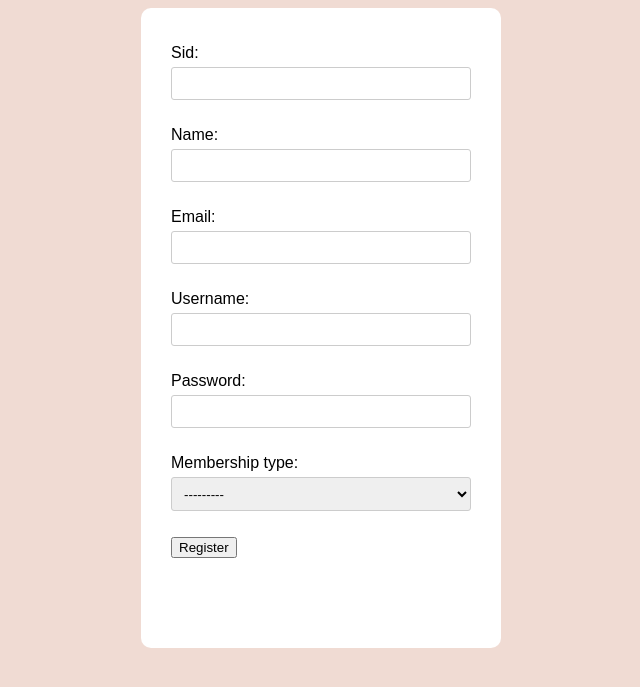
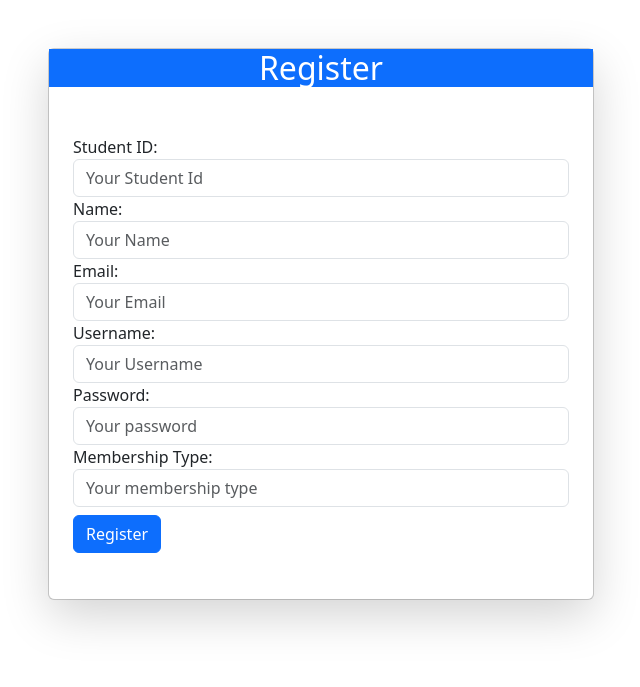
Before and after one commit to jaygabha/SmartE_Learning_Platform, a Django app: page /register/ in a window 1280 px wide. Shown: the top 687 px of the page, without its empty margins (319-959 px from the left). Run offline with Django 4.2, Linux system fonts and the light colour scheme; data comes from the database, SQL or seed files in the repository; both versions use the stored data as it was after the commit; some libraries are stand-ins or nearby versions.

Commit message:
added bootstrap for register and payment page

```diff
--- a/SmartE_app/forms.py
+++ b/SmartE_app/forms.py
@@ -8,19 +8,36 @@ class LoginForm(forms.Form):
     user_type = forms.ChoiceField(choices=(('Student', 'Student'), ('Professor', 'Professor')))
 
 class RegistrationForm(forms.Form):
-    sid = forms.CharField(max_length=10)
-    name = forms.CharField(max_length=100)
-    email = forms.EmailField()
-    username = forms.CharField(max_length=100)
-    password = forms.CharField(widget=forms.PasswordInput)
-    membership_type = forms.ModelChoiceField(queryset=Membership.objects.all())
+    sid = forms.CharField(max_length=10,
+                          widget=forms.TextInput(attrs={'class': 'form-control', 'placeholder': 'Your Student Id'}))
+    name = forms.CharField(max_length=100,
+                           widget=forms.TextInput(attrs={'class': 'form-control', 'placeholder': 'Your Name'}))
+    email = forms.EmailField(widget=forms.EmailInput(attrs={'class': 'form-control', 'placeholder': 'Your Email'}))
+    username = forms.CharField(max_length=100,widget=forms.TextInput(attrs={'class': 'form-control', 'placeholder': 'Your Username'}))
+    password = forms.CharField(widget=forms.PasswordInput(attrs={'class': 'form-control', 'placeholder': 'Your password'}),)
+    membership_type = forms.ModelChoiceField(queryset=Membership.objects.all(),widget=forms.TextInput(attrs={'class': 'form-control', 'placeholder': 'Your membership type'}))
 
 class PaymentForm(forms.Form):
-    membership_type = forms.ModelChoiceField(queryset=Membership.objects.all())
-    name = forms.CharField(max_length=100)
-    cardnumber = forms.CharField(max_length=16)
-    expiry = forms.CharField(max_length=5)
-    cvv = forms.CharField(max_length=4)
+    membership_type = forms.ModelChoiceField(
+        queryset=Membership.objects.all(),
+        widget=forms.Select(attrs={'class': 'form-control'})
+    )
+    name = forms.CharField(
+        max_length=100,
+        widget=forms.TextInput(attrs={'class': 'form-control', 'placeholder': 'Your Name'})
+    )
+    cardnumber = forms.CharField(
+        max_length=16,
+        widget=forms.TextInput(attrs={'class': 'form-control', 'placeholder': 'Card Number'})
+    )
+    expiry = forms.CharField(
+        max_length=5,
+        widget=forms.TextInput(attrs={'class': 'form-control', 'placeholder': 'MM/YY'})
+    )
+    cvv = forms.CharField(
+        max_length=4,
+        widget=forms.TextInput(attrs={'class': 'form-control', 'placeholder': 'CVV'})
+    )
 
 class AddCourseForm(forms.ModelForm):
     class Meta:
--- a/SmartE_app/templates/SmartE_app/login.html
+++ b/SmartE_app/templates/SmartE_app/login.html
@@ -6,12 +6,12 @@
         <div class="row justify-content-center">
             <div class="col-md-6">
                 <div class="card">
-                    <div class="card-body bg-secondary-subtle" style="height: 500px;">
-                        <h2 class="card-title text-center mb-4">Login</h2>
+                    <div class="card-body shadow-lg p-0 bg-white rounded" style="height: 500px;">
+                        <h2 class="card-title text-center mb-4 bg-primary text-white">Login</h2>
                         {% if error_message %}
                             <div class="alert alert-danger">{{ error_message }}</div>
                         {% endif %}
-                        <form method="post" class="bg-white rounded-1 p-4">
+                        <form method="post" class="bg-white rounded-5 p-4">
                             {% csrf_token %}
                             <div class="form-group">
                                 <label for="username">Username:</label>
--- a/SmartE_app/templates/SmartE_app/registration.html
+++ b/SmartE_app/templates/SmartE_app/registration.html
@@ -1,7 +1,43 @@
 {% load static %}
-<link rel="stylesheet" type="text/css" href="{% static 'SmartE_app/registration.css' %}">
-<form method="POST">
-    {% csrf_token %}
-    {{ form.as_p }}
-    <button type="submit">Register</button>
-</form>
+{#<link rel="stylesheet" type="text/css" href="{% static 'SmartE_app/payment.css' %}">#}
+    <!-- payment_form.html -->
+<link rel="stylesheet" href="{% static 'SmartE_app/bootstrap.min.css' %}">
+<div class="container mt-5">
+        <div class="row justify-content-center">
+            <div class="col-md-6">
+                <div class="card">
+                    <div class="card-body p-0 shadow-lg bg-white rounded" style="height: 550px;">
+                        <h2 class="card-title text-center mb-4 bg-primary text-white">Register</h2>
+                        <form method="post" class="bg-white rounded-5 p-4">
+                            {% csrf_token %}
+                            <div class="form-group">
+                                <label for="{{ form.sid.id_for_label }}">Student ID:</label>
+                                {{ form.sid }}
+                            </div>
+                            <div class="form-group">
+                                <label for="{{ form.name.id_for_label }}">Name:</label>
+                                {{ form.name }}
+                            </div>
+                            <div class="form-group">
+                                <label for="{{ form.email.id_for_label }}">Email:</label>
+                                {{ form.email }}
+                            </div>
+                            <div class="form-group">
+                                <label for="{{ form.username.id_for_label }}">Username:</label>
+                                {{ form.username }}
+                            </div>
+                            <div class="form-group">
+                                <label for="{{ form.password.id_for_label }}">Password:</label>
+                                {{ form.password }}
+                            </div>
+                            <div class="form-group">
+                                <label for="{{ form.membership_type.id_for_label }}">Membership Type:</label>
+                                {{ form.membership_type }}
+                            </div>
+                            <button type="submit" class="btn btn-primary mt-2">Register</button>
+                        </form>
+                    </div>
+                </div>
+            </div>
+        </div>
+    </div>
```
Also changed, not shown: SmartE_app/templates/SmartE_app/base_css.css (+25 -25 lines), SmartE_app/templates/SmartE_app/payment.html (+38 -6 lines), db.sqlite3.
